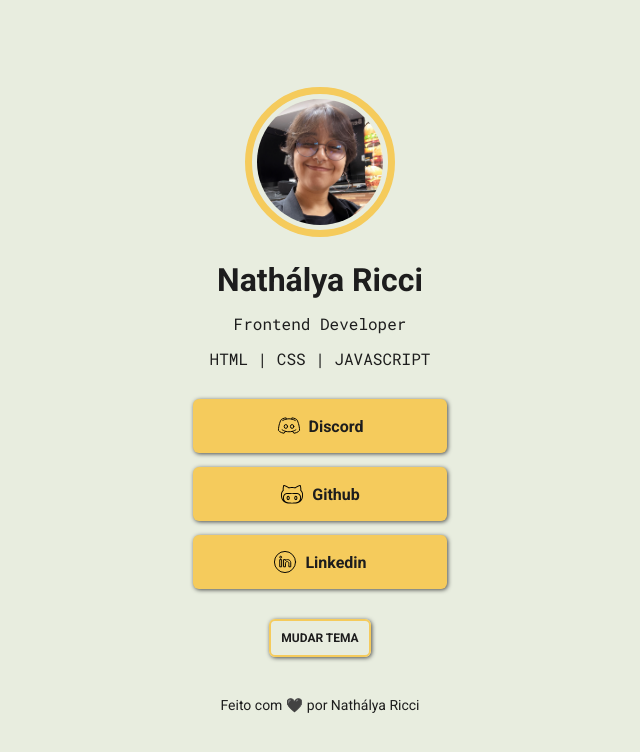
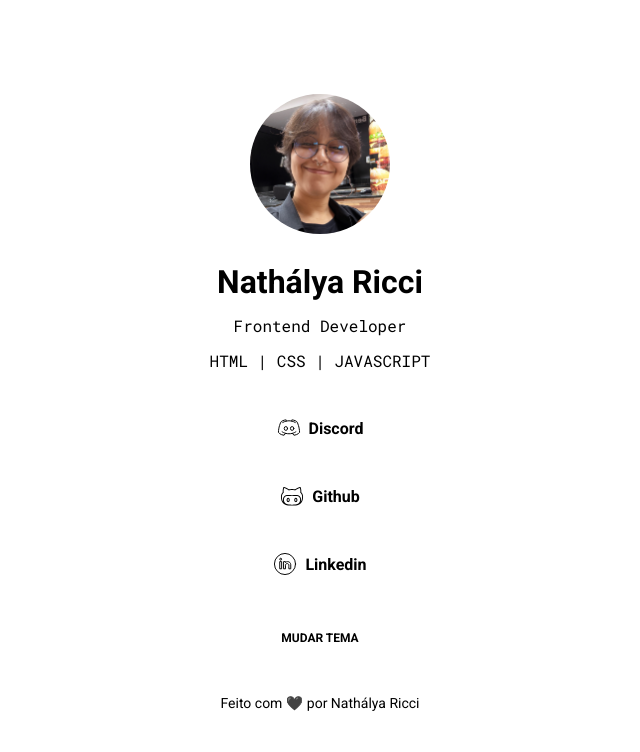
Before and after one commit to lyaricci/rocketseat-rocket-links-react, a React (Vite) app: page / in a window 1280 px wide. Shown: the top 752 px of the page, without its empty margins (320-960 px from the left). Built offline with nearby package versions, Linux system fonts and the light colour scheme.

Commit message:
transfere variáveis de cores do index.css para App.css

```diff
--- a/src/App/App.css
+++ b/src/App/App.css
@@ -3,6 +3,23 @@
 	padding: 0;
 	box-sizing: border-box;
 	text-decoration: none;
+}
+
+#light-mode {
+	--c-bg: #f7ebfd;
+	--c-primary: #c8b1e4;
+	--c-accent: #4c4e4c;
+	--c-text: #1d1d1d;
+	--c-text-button: #1d1d1d;
+}
+
+#dark-mode {
+	--c-bg: #1d1d1d;
+	--c-primary: #c8b1e4;
+	--c-accent: #f7ebfd;
+	--c-text: #f7ebfd;
+	--c-text-button: #1d1d1d;
+
 }
 
 .App {
--- a/src/index.css
+++ b/src/index.css
@@ -11,18 +11,4 @@
 	--fs-short: 0.875rem;
 	--fs-medium: 1rem;
 	--fs-large: 2rem;
-
-	/* colors */
-
-	--c-bg: #e8eddf;
-	--c-primary: #f5cb5c;
-	--c-accent: #4c4e4c;
-	--c-text: #1d1d1d;
 }
-
-[data-theme="dark"] {
-	--c-bg: #1d1d1d;
-	--c-primary: #f5cb5c;
-	--c-accent: #cfdbd5;
-	--text: #e8eddf;
-}
```
